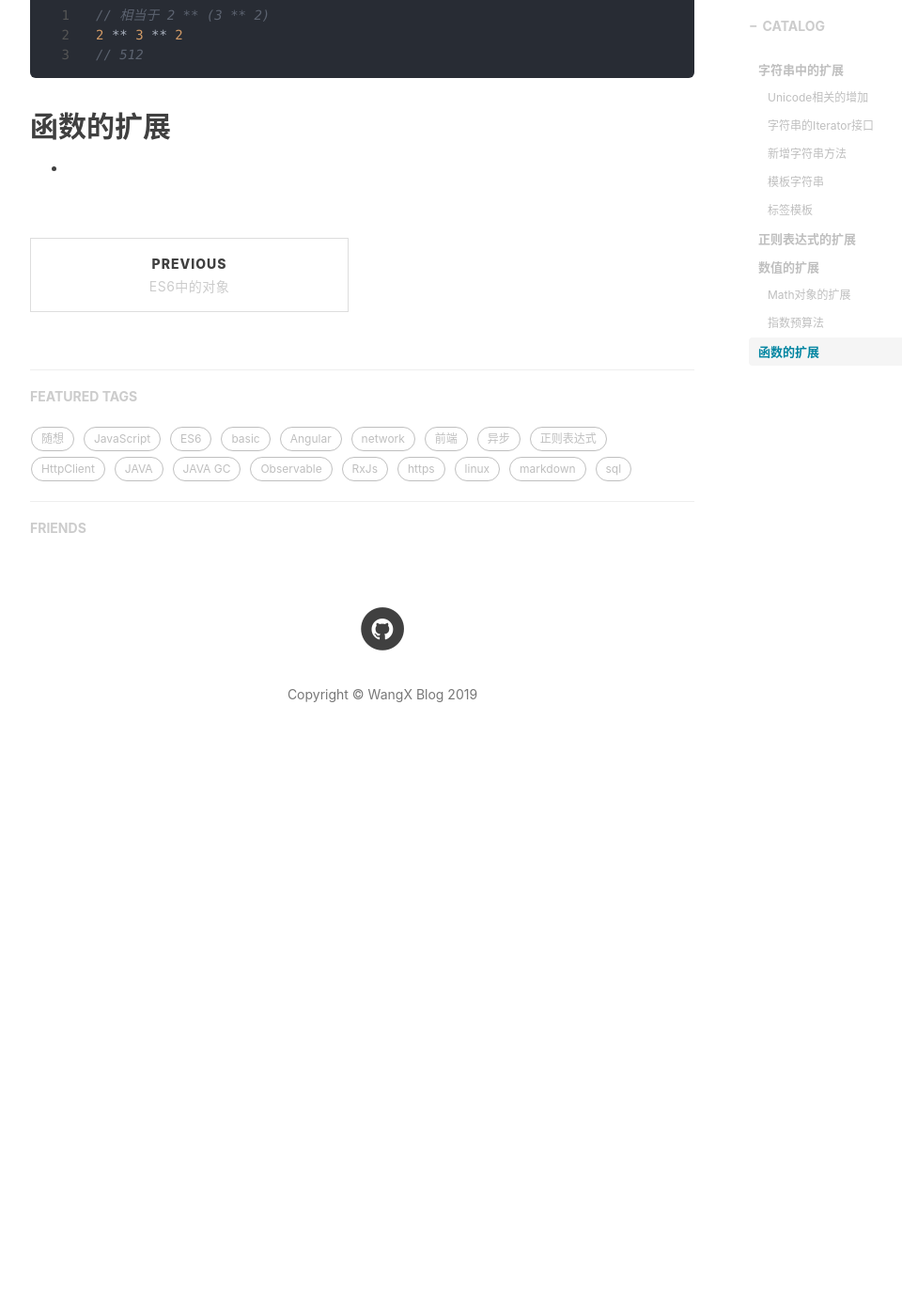
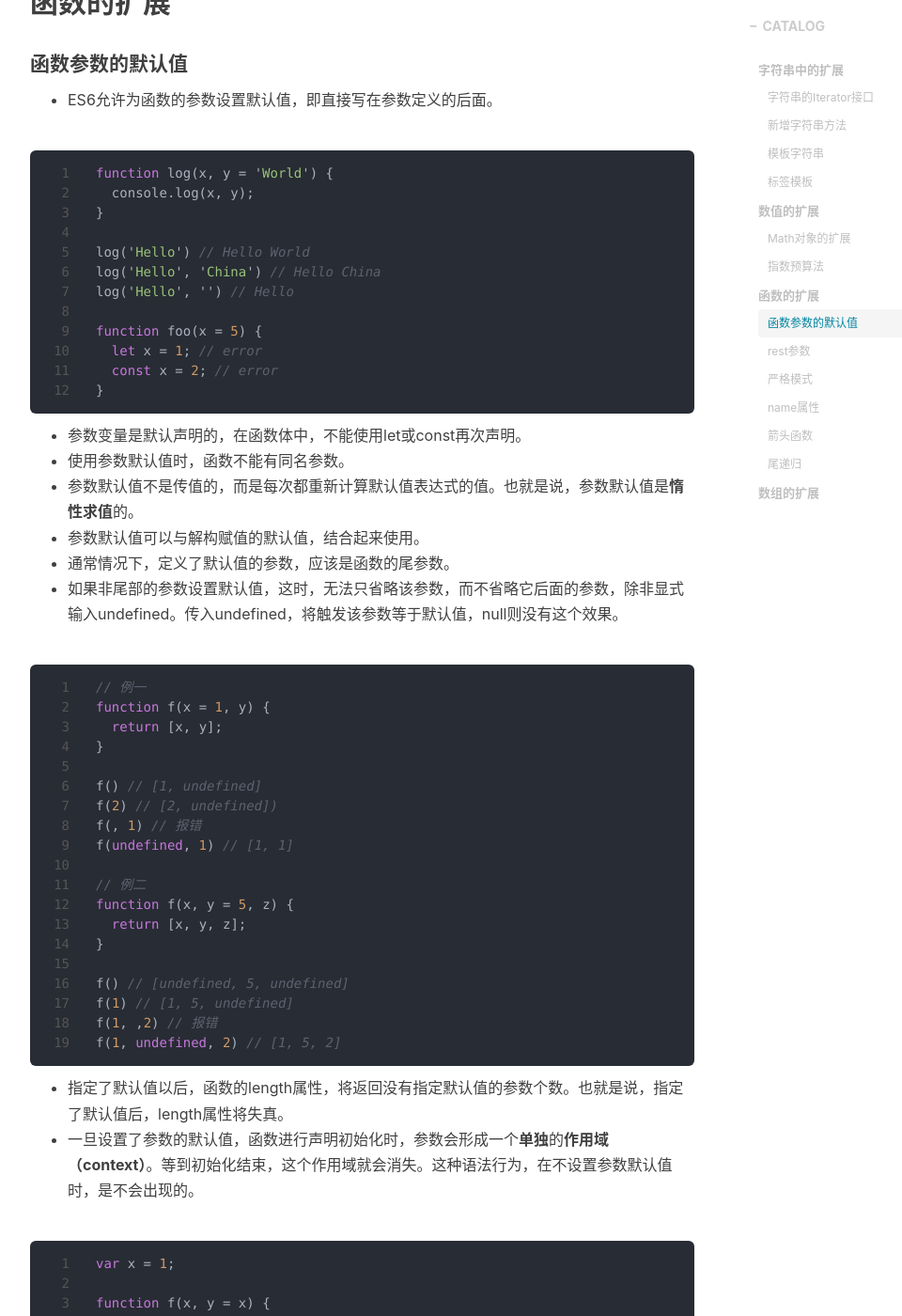
Before and after one commit to fatty-wang/fatty-wang.github.io, a Jekyll site: the page built from _posts/2019-02-14-ES6-extend.md, in a window 1280 px wide and 1400 px high, scrolled down 2623 px. Shown: the whole window at 94% size, without its empty margins (233-1193 px from the left). Built offline with Jekyll 4.4.1, drawn with Linux system fonts in a browser that asks for light colours; nearby versions of some CDN libraries; comment, search, counter and statistics services are not loaded; before the commit the page ends 3466 px from its top, so only the background shows below that; some of the changed text lies outside the part shown.

Commit message:
es6 extend

````diff
--- a/_posts/2019-02-14-ES6-extend.md
+++ b/_posts/2019-02-14-ES6-extend.md
@@ -11,8 +11,6 @@ tags:
 ---
 
 ## 字符串中的扩展
-
-#### Unicode相关的增加
 #### 字符串的Iterator接口
 * ES6 为字符串添加了遍历器接口，使得字符串可以被for...of循环遍历。除了遍历字符串，这个遍历器最大的优点是可以识别大于0xFFFF的码点，传统的for循环无法识别这样的码点。
 #### 新增字符串方法
@@ -50,8 +48,6 @@ let name = "Bob", time = "today";
 * 模板字符串可以紧跟在一个函数名后面，该函数将被条用来处理这个模板字符串。这称为“标签模板”功能(tagged template)。
 * “标签”指的就是函数，紧跟在后面的模板字符串就是它的参数。
 
-## 正则表达式的扩展
-
 ## 数值的扩展
 * ES6 提供了二进制和八进制数值的新的写法，分别用前缀0b（或0B）和0o（或0O）表示。
 * ES6 在Number对象上，新提供了Number.isFinite()和Number.isNaN()两个方法，分别用来判断数值是否为有限的，是否为NaN。与传统的全局方法isFinite()和isNaN()的区别在于，传统方法先调用Number()将非数值的值转为数值，再进行判断，而这两个新方法只对数值有效，Number.isFinite()对于非数值一律返回false, Number.isNaN()只有对于NaN才返回true，非NaN一律返回false。
@@ -76,4 +72,103 @@ let name = "Bob", time = "today";
 ```
 
 ## 函数的扩展
-*
+
+#### 函数参数的默认值
+* ES6允许为函数的参数设置默认值，即直接写在参数定义的后面。
+
+```javascript
+function log(x, y = 'World') {
+  console.log(x, y);
+}
+
+log('Hello') // Hello World
+log('Hello', 'China') // Hello China
+log('Hello', '') // Hello
+
+function foo(x = 5) {
+  let x = 1; // error
+  const x = 2; // error
+}
+```
+* 参数变量是默认声明的，在函数体中，不能使用let或const再次声明。
+* 使用参数默认值时，函数不能有同名参数。
+* 参数默认值不是传值的，而是每次都重新计算默认值表达式的值。也就是说，参数默认值是**惰性求值**的。
+* 参数默认值可以与解构赋值的默认值，结合起来使用。
+* 通常情况下，定义了默认值的参数，应该是函数的尾参数。
+* 如果非尾部的参数设置默认值，这时，无法只省略该参数，而不省略它后面的参数，除非显式输入undefined。传入undefined，将触发该参数等于默认值，null则没有这个效果。
+
+```javascript
+// 例一
+function f(x = 1, y) {
+  return [x, y];
+}
+
+f() // [1, undefined]
+f(2) // [2, undefined])
+f(, 1) // 报错
+f(undefined, 1) // [1, 1]
+
+// 例二
+function f(x, y = 5, z) {
+  return [x, y, z];
+}
+
+f() // [undefined, 5, undefined]
+f(1) // [1, 5, undefined]
+f(1, ,2) // 报错
+f(1, undefined, 2) // [1, 5, 2]
+```
+* 指定了默认值以后，函数的length属性，将返回没有指定默认值的参数个数。也就是说，指定了默认值后，length属性将失真。
+* 一旦设置了参数的默认值，函数进行声明初始化时，参数会形成一个**单独**的**作用域（context）**。等到初始化结束，这个作用域就会消失。这种语法行为，在不设置参数默认值时，是不会出现的。
+
+```javascript
+var x = 1;
+
+function f(x, y = x) {
+  console.log(y);
+}
+
+f(2) // 2
+```
+上面代码中，参数y的默认值等于变量x。调用函数f时，**参数形成一个单独的作用域**。在这个作用域里面，默认值变量x指向第一个参数x，而不是全局变量x，所以输出是2。
+
+#### rest参数
+* ES6 引入 rest 参数（形式为...变量名），用于获取函数的多余参数，这样就不需要使用arguments对象了。rest 参数搭配的变量是一个**数组**，该变量将多余的参数放入数组中。
+
+```javascript
+function add(...values) {
+  let sum = 0;
+
+  for (var val of values) {
+    sum += val;
+  }
+
+  return sum;
+}
+
+add(2, 5, 3) // 10
+```
+* rest 参数之后不能再有其他参数（即只能是最后一个参数），否则会报错。
+* 函数的length属性，不包括 rest 参数。
+
+#### 严格模式
+* ES2016 做了一点修改，规定只要函数参数使用了默认值、解构赋值、或者扩展运算符，那么函数内部就不能显式设定为严格模式，否则会报错。
+
+#### name属性
+* 函数的name属性，返回该函数的函数名。
+* ES6 对这个属性的行为做出了一些修改。如果将一个匿名函数赋值给一个变量，ES5 的name属性，会返回空字符串，而 ES6 的name属性会返回实际的函数名。
+
+#### 箭头函数
+
+* 使用方法略过
+* 箭头函数使用注意点：
+1. 函数体内的this对象，就是**定义时所在的对象**，而不是使用时所在的对象。**也就是说，箭头函数中的this是固定的**
+2. 不可以当作构造函数，也就是说，不可以使用new命令，否则会抛出一个错误。
+3. 不可以使用arguments对象，该对象在函数体内不存在。如果要用，可以用 rest 参数代替。
+4. 不可以使用yield命令，因此箭头函数不能用作 Generator 函数。
+* this指向的固定化，并不是因为箭头函数内部有绑定this的机制，实际原因是箭头函数根本没有自己的this，导致内部的this就是外层代码块的this。正是因为它没有this，所以也就不能用作构造函数。
+
+#### 尾递归
+* ES6 第一次明确规定，所有 ECMAScript 的实现，都必须部署“尾调用优化”。这就是说，ES6 中只要使用尾递归，就不会发生栈溢出，相对节省内存。
+
+## 数组的扩展
````
